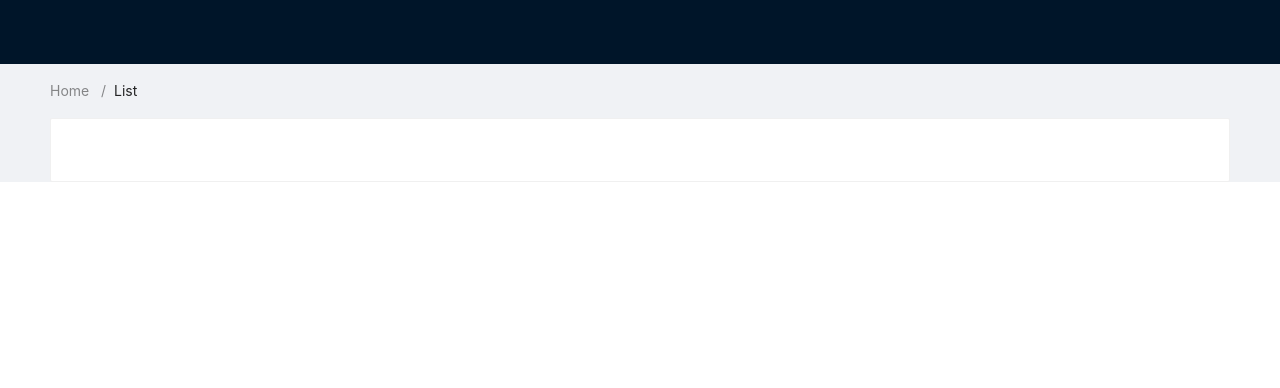
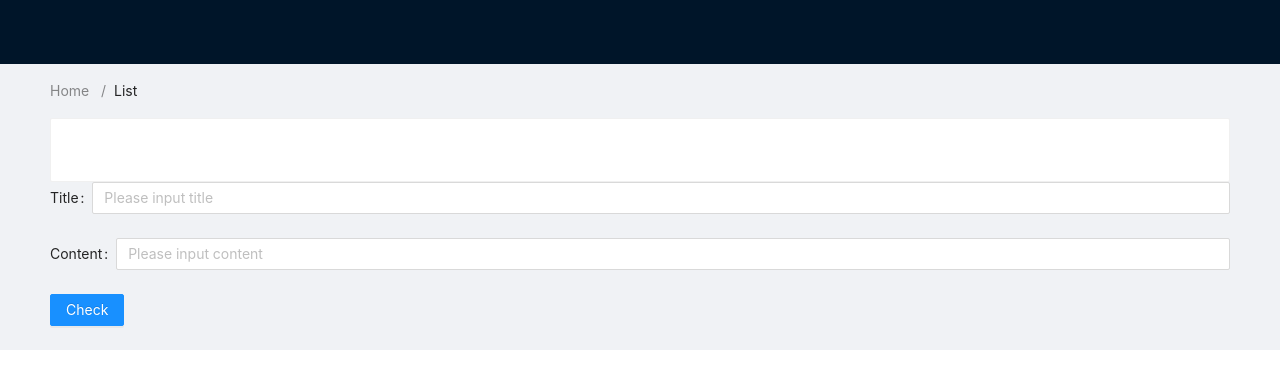
Before and after one commit to WillDera/React_Django, a React (Create React App) app in the folder Frontend/gui/: page /1 in a window 1280 px wide. Shown: the top 388 px of the page. Built offline with nearby package versions, Linux system fonts and the light colour scheme; no server answers.

Commit message:
Update
- Add the form to the article detail view

```diff
--- a/Frontend/gui/src/components/Form.js
+++ b/Frontend/gui/src/components/Form.js
@@ -33,13 +33,13 @@ const CustomForm = () => {
 
   return (
     <Form form={form} name="dynamic_rule">
-      <Form.Item {...formItemLayout} name="title" label="Title">
+      <Form.Item name="title" label="Title">
         <Input placeholder="Please input title" />
       </Form.Item>
-      <Form.Item {...formItemLayout} name="content" label="Content">
+      <Form.Item name="content" label="Content">
         <Input placeholder="Please input content" />
       </Form.Item>
-      <Form.Item {...formTailLayout}>
+      <Form.Item>
         <Button type="primary" onClick={onSubmit}>
           Check
         </Button>
--- a/Frontend/gui/src/containers/ArticleDetailView.js
+++ b/Frontend/gui/src/containers/ArticleDetailView.js
@@ -2,6 +2,8 @@ import React from "react";
 import axios from "axios";
 
 import { Card } from "antd";
+
+import CustomForm from "../components/Form";
 
 class ArticleDetail extends React.Component {
   state = {
@@ -19,9 +21,12 @@ class ArticleDetail extends React.Component {
 
   render() {
     return (
-      <Card title={this.state.article.title}>
-        <p>{this.state.article.content}</p>
-      </Card>
+      <div>
+        <Card title={this.state.article.title}>
+          <p>{this.state.article.content}</p>
+        </Card>
+        <CustomForm />
+      </div>
     );
   }
 }
```
